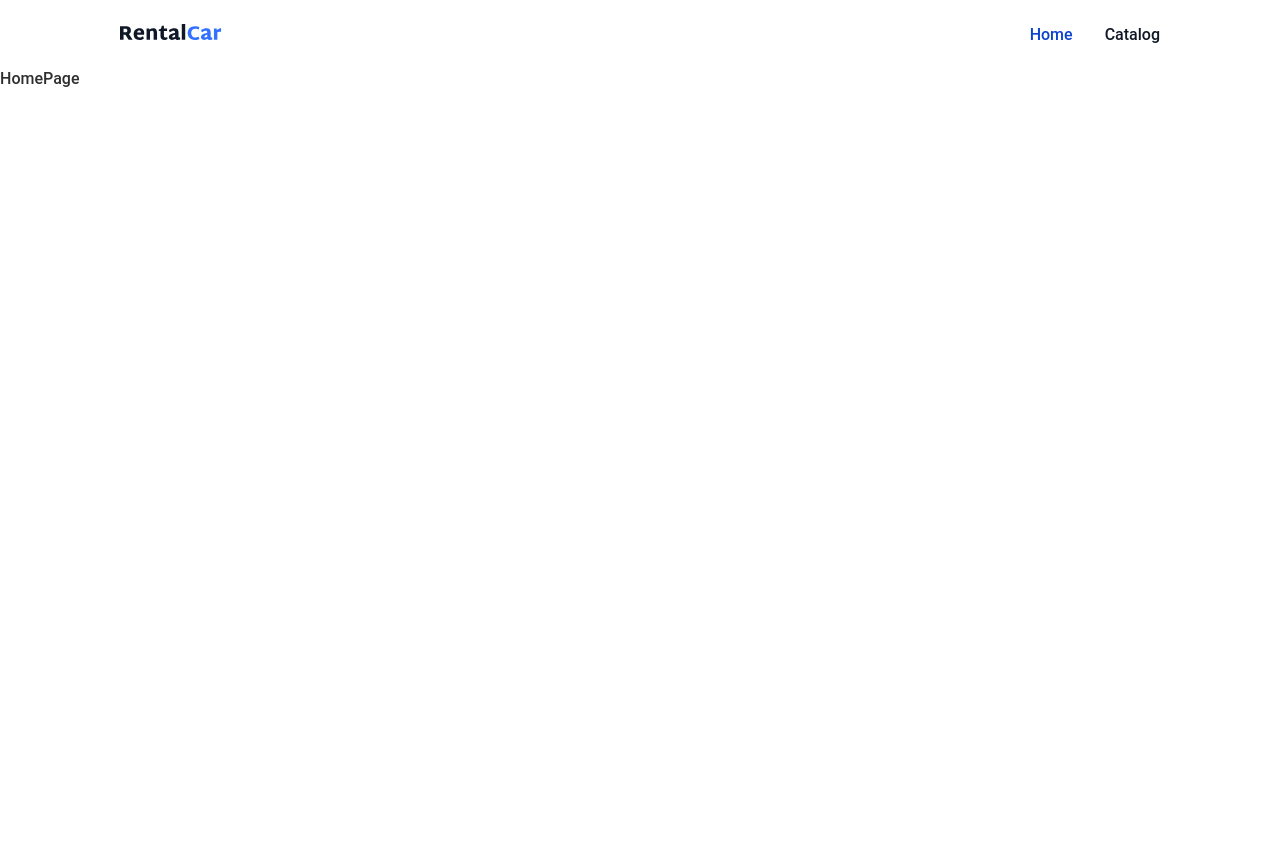
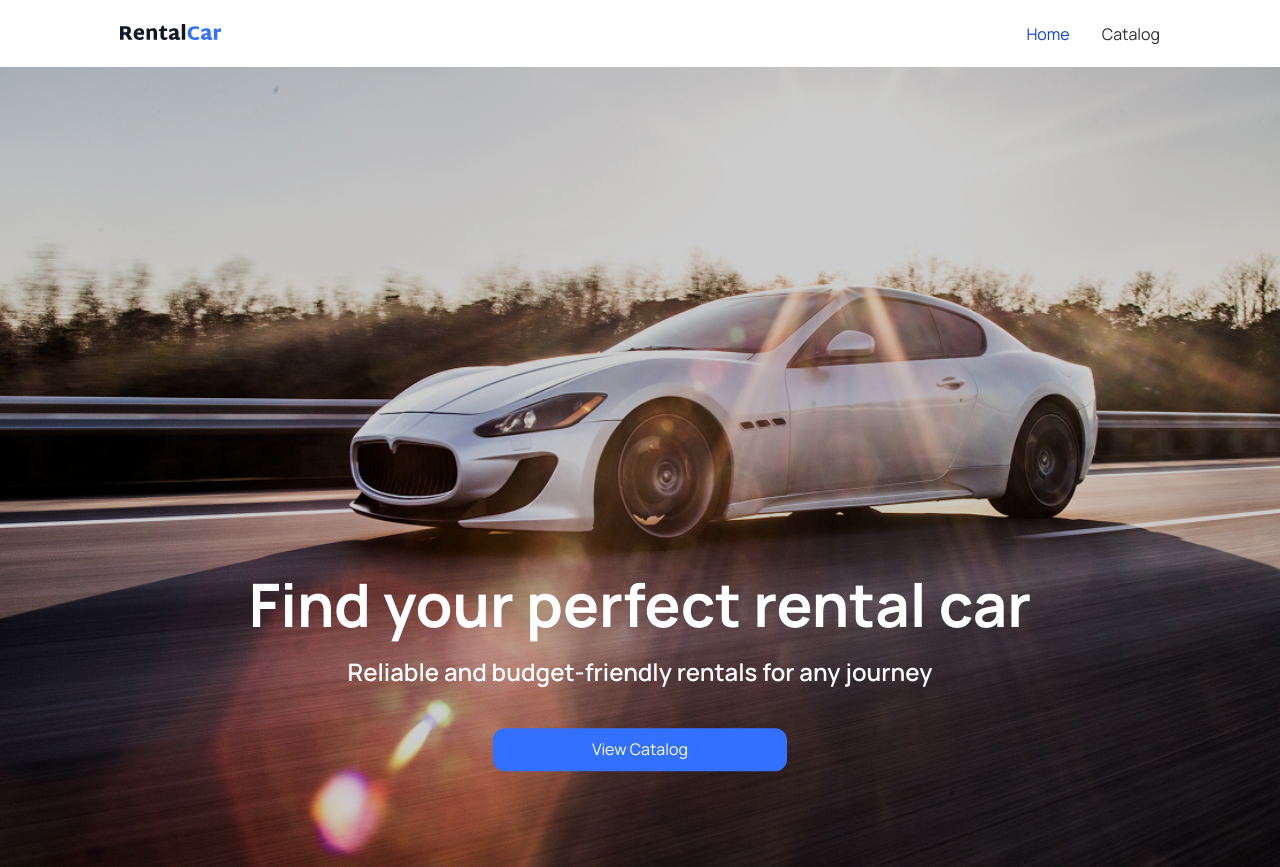
Before and after one commit to kiryhanchiiiik/rental-car, a React (Vite) app: page / in a window 1280 px wide. Before the commit the page ends 800 px from the top, so only its background shows below. Built offline with nearby package versions, Linux system fonts and the light colour scheme.

Commit message:
commit done home page

```diff
--- a/index.html
+++ b/index.html
@@ -9,8 +9,11 @@
       href="https://fonts.googleapis.com/css2?family=Inter:ital,opsz,wght@0,14..32,100..900;1,14..32,100..900&family=Manrope:wght@200..800&display=swap"
       rel="stylesheet"
     />
+    <link
+      rel="stylesheet"
+      href="node_modules/modern-normalize/modern-normalize.css"
+    />
     <meta name="viewport" content="width=device-width, initial-scale=1.0" />
-
     <title>Rental Car</title>
   </head>
   <body>
--- a/package.json
+++ b/package.json
@@ -13,6 +13,7 @@
     "@reduxjs/toolkit": "^2.3.0",
     "axios": "^1.7.7",
     "clsx": "^2.1.1",
+    "modern-normalize": "^3.0.1",
     "react": "^18.3.1",
     "react-dom": "^18.3.1",
     "react-redux": "^9.1.2",
--- a/src/App.css
+++ b/src/App.css
@@ -7,7 +7,9 @@ h6,
 p {
   margin: 0;
 }
-
+:root {
+  max-width: 100%;
+}
 p:last-child {
   margin-bottom: 0;
 }
@@ -18,6 +20,7 @@ a {
 }
 
 button {
+  all: unset;
   padding: 0;
   cursor: pointer;
 }
@@ -28,7 +31,7 @@ img {
   height: auto;
 }
 body {
-  font-family: "Roboto", sans-serif;
+  font-family: "Manrope", sans-serif;
   margin: 0;
   padding: 0;
   background-color: #ffffff;
--- a/src/App.jsx
+++ b/src/App.jsx
@@ -9,6 +9,7 @@ function App() {
   return (
     <div>
       <Header />
+
       <Routes>
         <Route path="/" element={<HomePage />}>
           Home
--- a/src/index.css
+++ /dev/null
@@ -1,29 +0,0 @@
-:root {
-  font-family: Manrope, Inter sans-serif;
-  font-weight: 500;
-  font-size: 16px;
-  line-height: 125%;
-
-  color: #101828;
-  background-color: #ffffff;
-
-  font-synthesis: none;
-  text-rendering: optimizeLegibility;
-  -webkit-font-smoothing: antialiased;
-  -moz-osx-font-smoothing: grayscale;
-}
-
-a {
-  font-weight: 500;
-  color: #101828;
-  text-decoration: inherit;
-}
-a:hover {
-  color: #535bf2;
-}
-
-ul {
-  list-style-type: none;
-  padding: 0;
-  margin: 0;
-}
--- a/src/main.jsx
+++ b/src/main.jsx
@@ -1,8 +1,8 @@
 import { StrictMode } from "react";
 import { createRoot } from "react-dom/client";
 import { BrowserRouter } from "react-router-dom";
+
 import App from "./App.jsx";
-import "./index.css";
 
 createRoot(document.getElementById("root")).render(
   <StrictMode>
--- a/src/pages/HomePage/HomePage.jsx
+++ b/src/pages/HomePage/HomePage.jsx
@@ -1,5 +1,19 @@
+import { Link } from "react-router-dom";
+import css from "./HomePage.module.css";
 function HomePage() {
-  return <div>HomePage</div>;
+  return (
+    <div className={css.container}>
+      <div className={css.wrapper}>
+        <h1 className={css.title}>Find your perfect rental car</h1>
+        <p className={css.subTitle}>
+          Reliable and budget-friendly rentals for any journey
+        </p>
+        <button className={css.btn} type="button">
+          <Link to="/catalog">View Catalog</Link>
+        </button>
+      </div>
+    </div>
+  );
 }
 
 export default HomePage;
--- /dev/null
+++ b/src/pages/HomePage/HomePage.module.css
@@ -0,0 +1,47 @@
+.container {
+  max-width: 1440px;
+  width: 100%;
+  height: 100vh;
+  margin-left: auto;
+  margin-right: auto;
+  display: flex;
+  flex-direction: column;
+  align-items: center;
+  justify-content: center;
+  background-repeat: no-repeat;
+  background-position: center center;
+  background-size: cover;
+  background-image: url("../../assets/img/home/bg-home-page.jpg");
+  overflow: hidden;
+  text-align: center;
+}
+.title {
+  font-weight: 700;
+  font-size: 60px;
+  line-height: 120%;
+  color: #ffffff;
+  margin-bottom: 16px;
+}
+.subTitle {
+  font-weight: 600;
+  font-size: 24px;
+  line-height: 133%;
+  color: #ffffff;
+  text-align: center;
+  margin-bottom: 40px;
+}
+.btn {
+  border-radius: 12px;
+  color: #ffffff;
+  background-color: #3470ff;
+  padding: 12px 99px;
+  transition: background-color 350ms cubic-bezier(0.4, 0, 0.2, 1);
+}
+.btn:hover,
+.btn:focus {
+  background-color: #0b44cd;
+}
+
+.wrapper {
+  transform: translateY(100%);
+}
```
Also changed, not shown: src/assets/img/home/bg-home-page.jpg (added), 1 other file (tests, documents, lock files or other folders).
